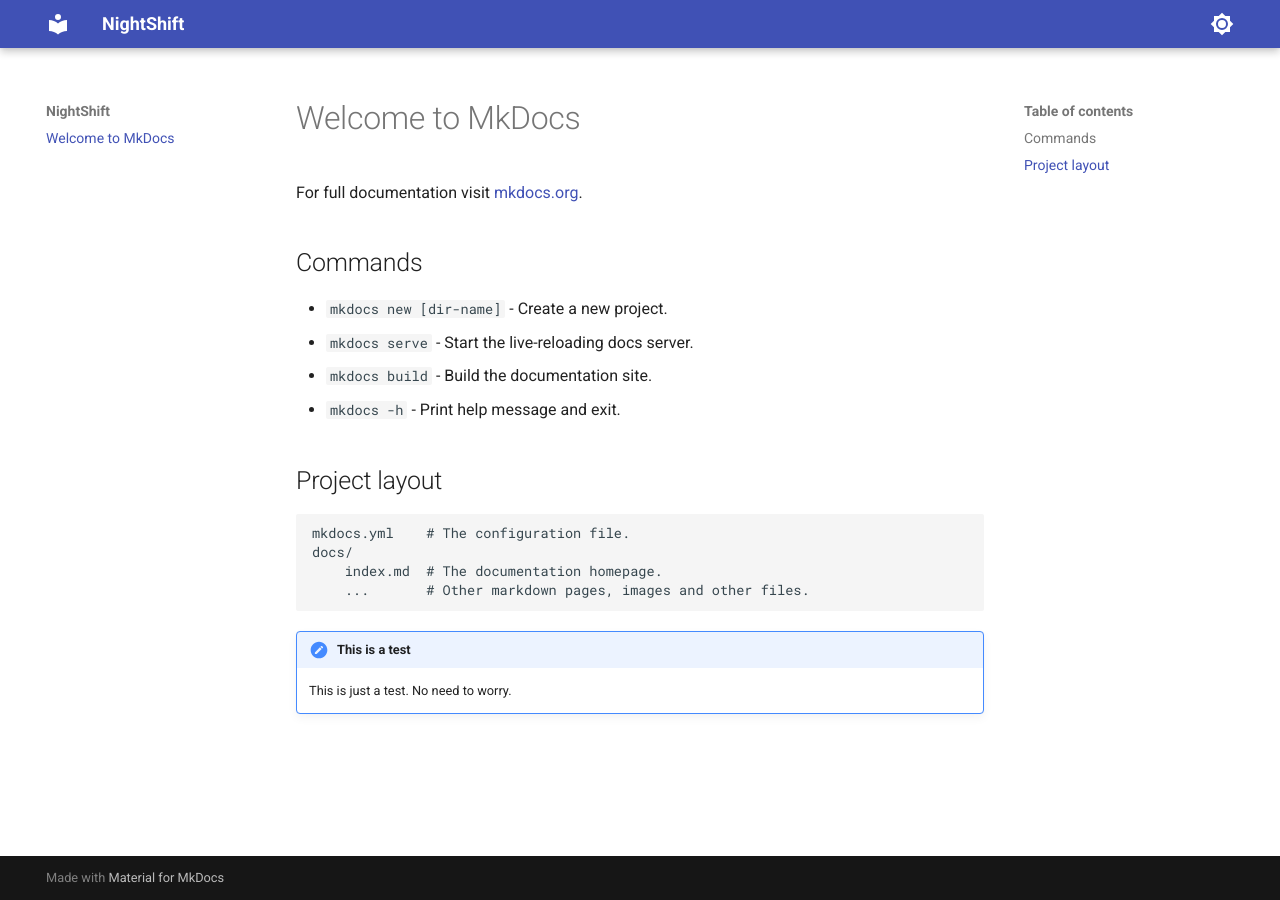
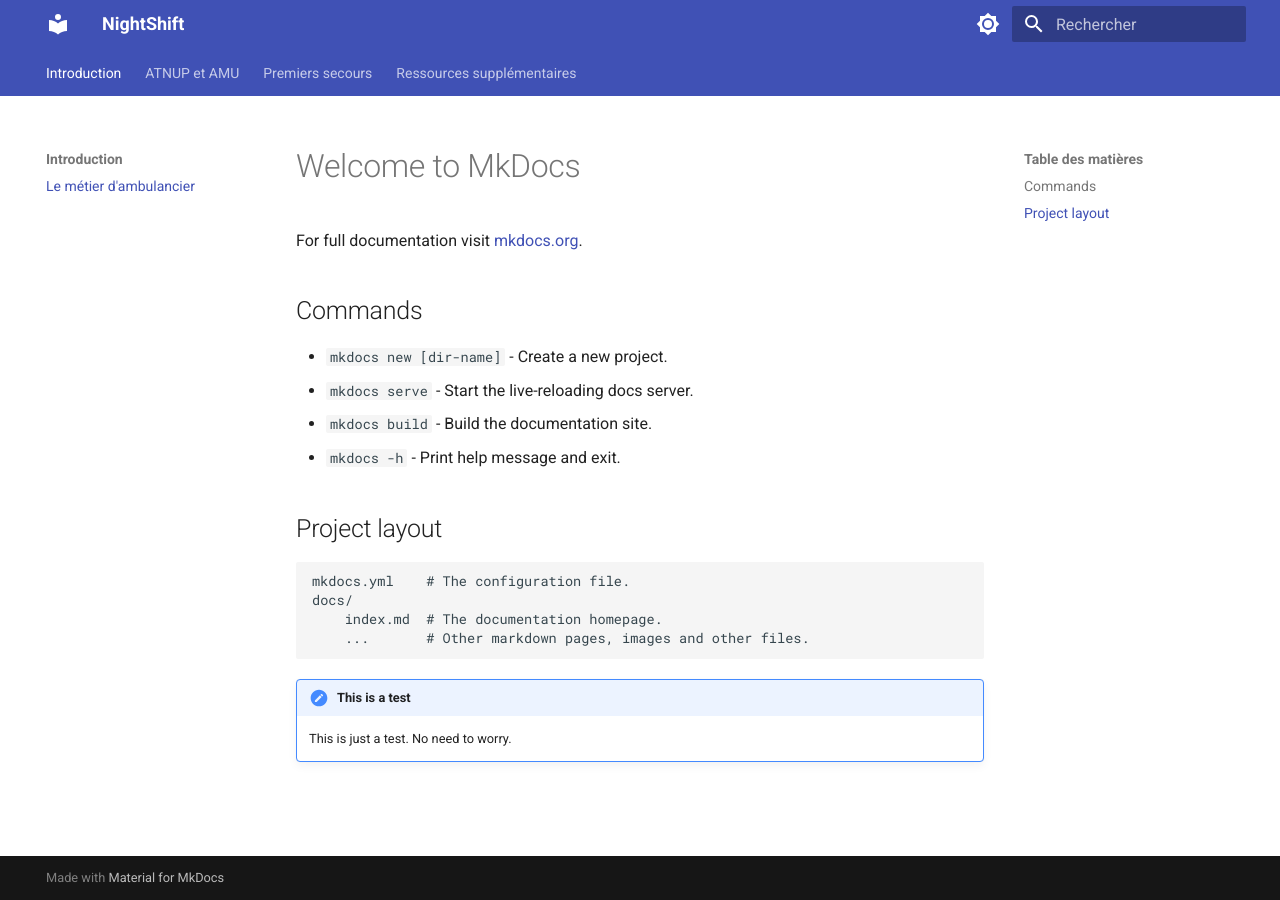
Before and after one commit to rmic/nightshift, an MkDocs documentation site: the page built from docs/index.md, in a window 1280 px wide. Built offline with MkDocs 1.6.1 and Material for MkDocs 9.7.7, drawn with Linux system fonts in a browser that asks for light colours.

Commit message:
structure

```diff
--- a/mkdocs.yml
+++ b/mkdocs.yml
@@ -2,6 +2,7 @@ site_name: NightShift
 site_url: https://rmic.github.io/nightshift/
 theme:
   name: material
+  language: fr
   palette:
 
     # Palette toggle for light mode
@@ -23,13 +24,39 @@ theme:
     - search.highlight
     - search.suggest
     - search.share
+    - navigation.instant
+    - navigation.instant.prefetch
+    - navigation.instant.progress
+    - navigation.tabs
+    - navigation.path
+    - search.suggest
+    - search.highlight
+    - header.autohide
+    - content.tooltips
+
+nav:
+  - "Introduction":
+      - "Le métier d'ambulancier": index.md
+  - "ATNUP et AMU":
+      - "ATNUP - Transport Non Urgent": atnup.md
+      - "AMU - Aide Médicale Urgente": amu.md
+  - "Premiers secours":
+      - "Règles essentielles d'intervention":
+          - "Sécurité": premiers_secours/rei/securite.md
+          - "Bilan": premiers_secours/rei/bilan.md
+          - "Appel": premiers_secours/rei/appel.md
+          - "Soins": premiers_secours/rei/soins.md
+  - "Ressources supplémentaires": ressources.md
 
 plugins:
   - with-pdf:
       author: Raphael Michel
-      verbose: true
+  - search
 
 markdown_extensions:
   - admonition
+  - def_list
+  - pymdownx.tasklist:
+      custom_checkbox: true
   - toc:
       permalink: true
```
Also changed, not shown: docs/amu.md (added), docs/atnup.md (added), docs/premiers_secours/rei/appel.md (added), docs/premiers_secours/rei/bilan.md (added), docs/premiers_secours/rei/securite.md (added), docs/premiers_secours/rei/soins.md (added), docs/ressources.md (added).
